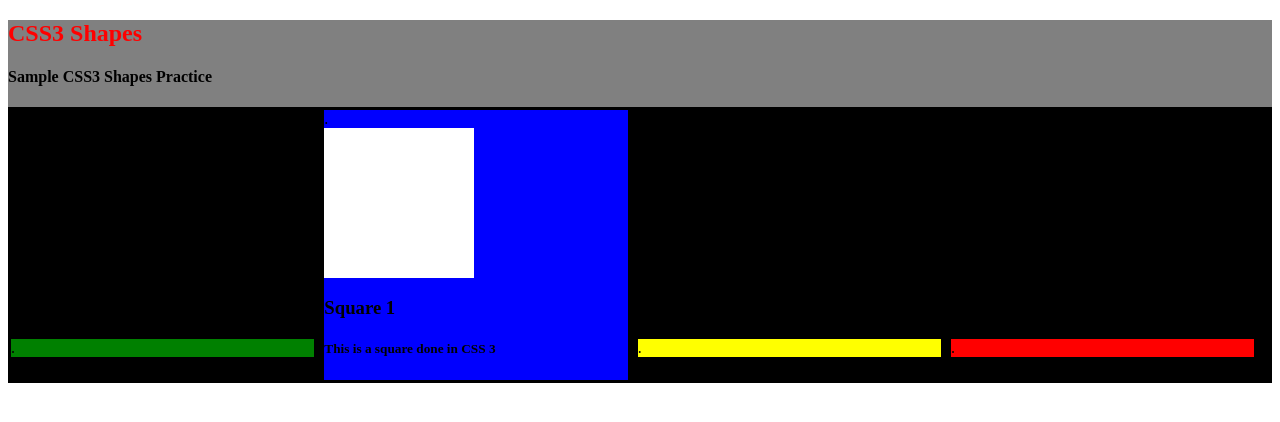
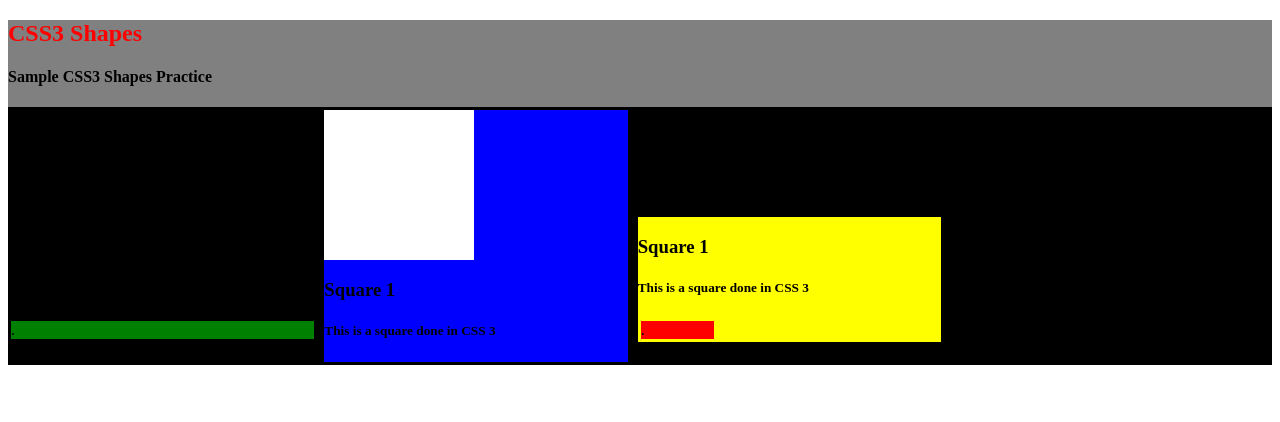
Before and after one commit to Luciekimotho/CSS3-Animations, a plain HTML site: page Mintlemonade/index.html in a window 1280 px wide. Drawn offline with Linux system fonts and the light colour scheme.

Commit message:
Creating the divisions for div rectangle in html

```diff
--- a/Mintlemonade/index.html
+++ b/Mintlemonade/index.html
@@ -17,7 +17,7 @@
                 <div id="triangle">.
 
                 </div>
-                <div id="square">.
+                <div id="square">
                     <div id="thesquare">
 
                     </div>
@@ -35,7 +35,18 @@
                 </div>
 
 
-                <div id="rectangle">.
+                <div id="rectangle">
+                    <div id="therect">
+
+                    </div>
+
+                    <div id="namerect">
+                        <h3>Square 1</h3>
+
+                    </div>
+
+                    <div id="descriptionrect">
+                        <h5>This is a square done in CSS 3</h5>
 
                 </div>
                 <div id="circle">.
```
